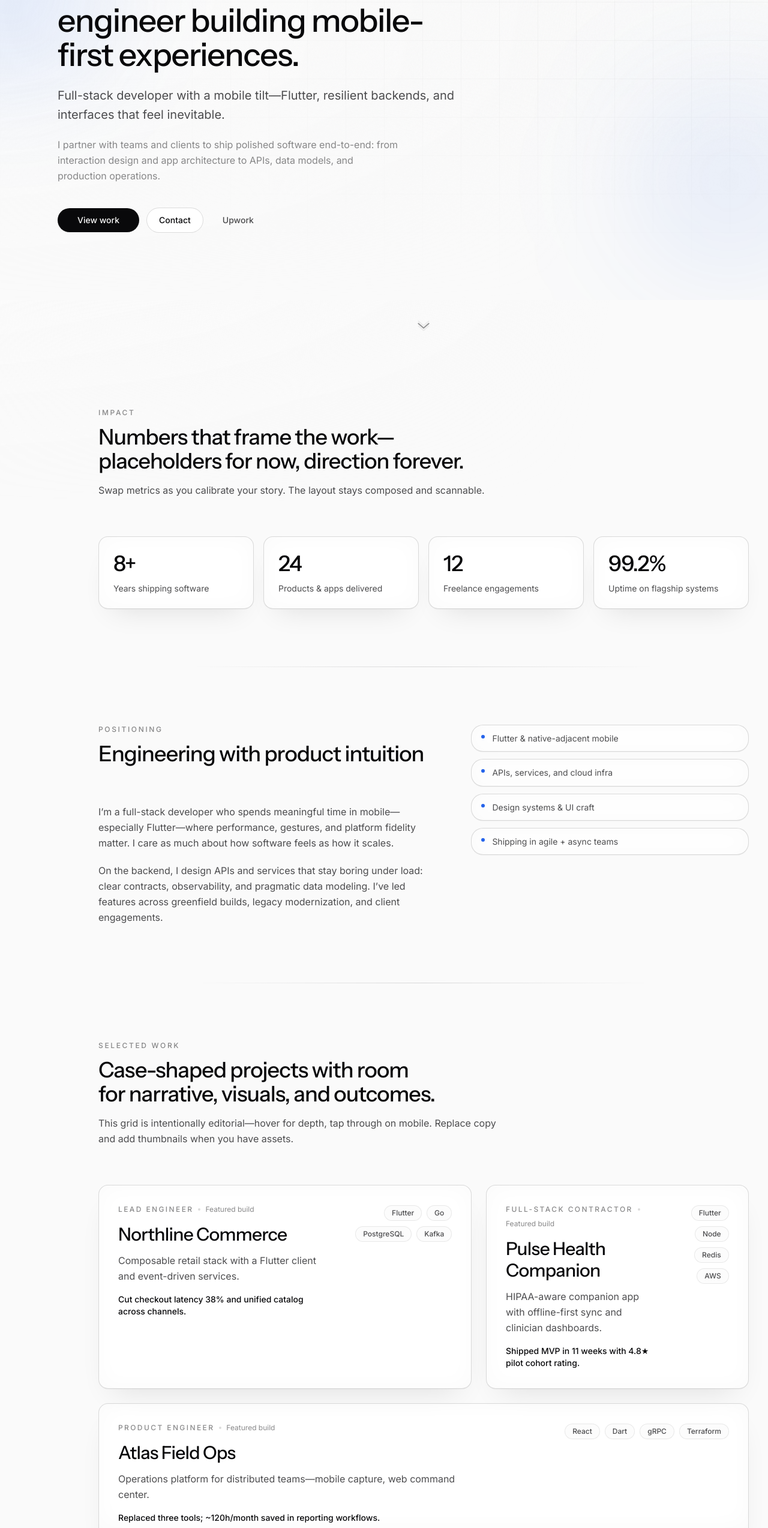
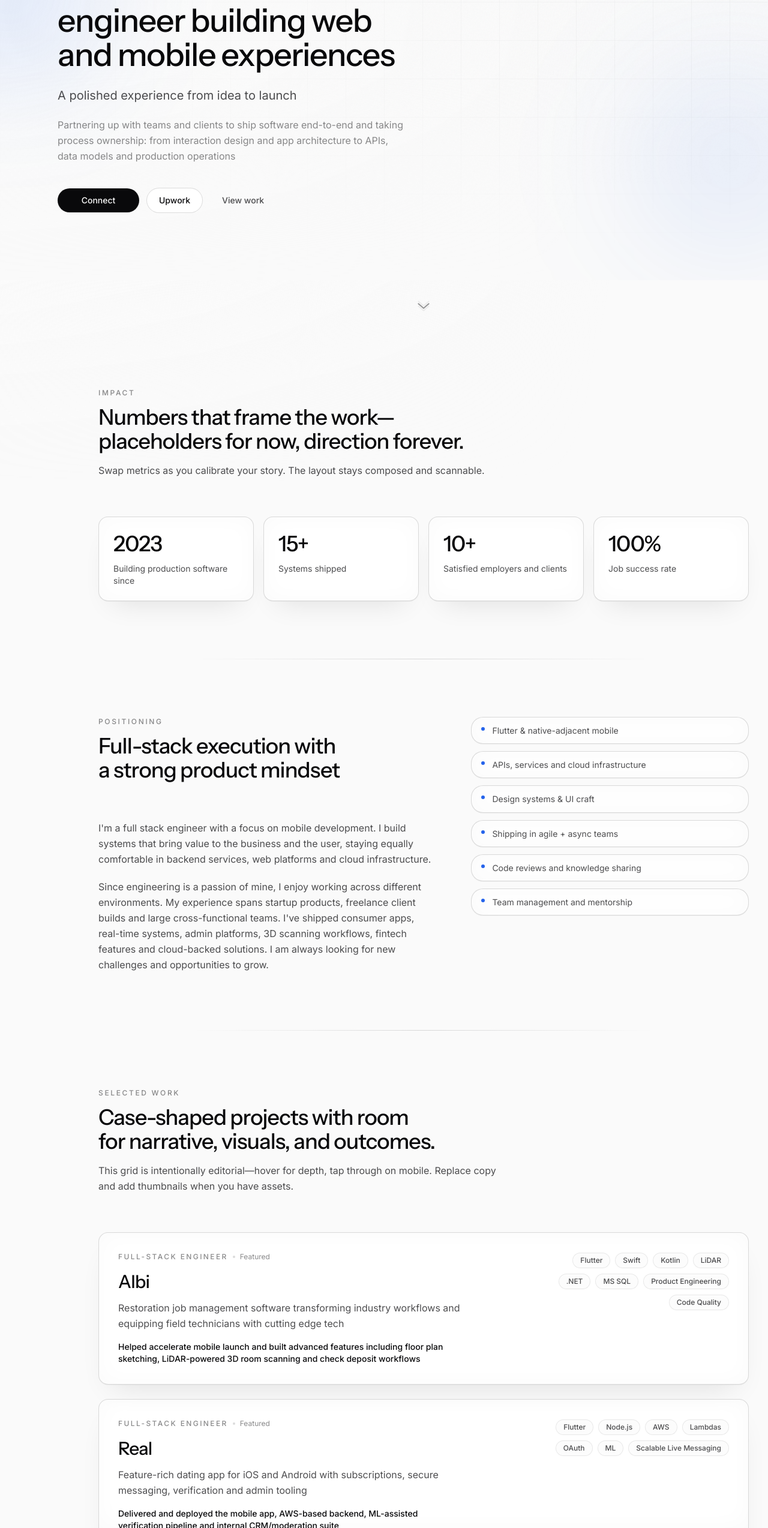
Before and after one commit to Moasfar-Javed/portfolio, a React (Vite) app: page / in a window 1280 px wide. Shown: the part 253-2800 px from the top of the page at 60% size. Built offline with nearby package versions, Linux system fonts and the light colour scheme.

Commit message:
add: main content

```diff
--- a/src/components/layout/SiteFooter.tsx
+++ b/src/components/layout/SiteFooter.tsx
@@ -17,8 +17,7 @@ export function SiteFooter() {
               {siteMeta.name}
             </p>
             <p className="mt-2 max-w-sm text-sm text-fg-muted">
-              Full-stack engineering with a mobile-first lens. Built with React,
-              TypeScript, Tailwind, and motion—swap in your story when ready.
+              Full-stack engineering with experience in more than just development.
             </p>
           </div>
           <motion.ul
@@ -43,8 +42,12 @@ export function SiteFooter() {
           </motion.ul>
         </div>
         <div className="mt-12 flex flex-col gap-3 border-t border-border pt-8 text-xs text-fg-subtle sm:flex-row sm:items-center sm:justify-between">
-          <span>© {year} {siteMeta.name}. All rights reserved.</span>
-          <span className="uppercase tracking-[0.2em]">Craft · Ship · Refine</span>
+          <span>
+            © {year} {siteMeta.name}. All rights reserved.
+          </span>
+          <span className="uppercase tracking-[0.2em]">
+            Engineer · Ship · Refine
+          </span>
         </div>
       </Container>
     </footer>
--- a/src/components/sections/ProjectsSection.tsx
+++ b/src/components/sections/ProjectsSection.tsx
@@ -11,7 +11,11 @@ export function ProjectsSection() {
   const reduce = useReducedMotion();
 
   return (
-    <SectionShell id="work" className="py-20 md:py-24" ariaLabel="Selected work">
+    <SectionShell
+      id="work"
+      className="py-20 md:py-24"
+      ariaLabel="Selected work"
+    >
       <Container>
         <SectionHeader
           eyebrow="Selected work"
@@ -27,7 +31,7 @@ export function ProjectsSection() {
         >
           {projects.map((p, i) => {
             const span =
-              i === 0 ? "lg:col-span-7" : i === 1 ? "lg:col-span-5" : "lg:col-span-12";
+              i === 4 || i === 5 ? "lg:col-span-6" : "lg:col-span-12";
             return (
               <motion.article
                 key={p.name}
@@ -62,8 +66,13 @@ export function ProjectsSection() {
                           <span className="text-xs font-medium uppercase tracking-[0.2em] text-fg-subtle">
                             {p.role}
                           </span>
-                          <span className="h-1 w-1 rounded-full bg-border-strong" aria-hidden />
-                          <span className="text-xs text-fg-subtle">Featured build</span>
+                          <span
+                            className="h-1 w-1 rounded-full bg-border-strong"
+                            aria-hidden
+                          />
+                          <span className="text-xs text-fg-subtle">
+                            Featured
+                          </span>
                         </div>
                         <h3 className="mt-4 font-display text-2xl font-medium tracking-tight text-fg md:text-3xl">
                           {p.name}
@@ -71,7 +80,9 @@ export function ProjectsSection() {
                         <p className="mt-3 text-sm leading-relaxed text-fg-muted md:text-base">
                           {p.summary}
                         </p>
-                        <p className="mt-4 text-sm font-medium text-fg">{p.outcome}</p>
+                        <p className="mt-4 text-sm font-medium text-fg">
+                          {p.outcome}
+                        </p>
                       </div>
                       <ul className="flex flex-wrap gap-2 md:max-w-xs md:justify-end">
                         {p.tags.map((t) => (
--- a/src/data/site.ts
+++ b/src/data/site.ts
@@ -1,9 +1,9 @@
 export type NavItem = { id: string; label: string; href: string };
 
 export const siteMeta = {
-  name: "Moasfar J.",
+  name: "Moasfar Javed",
   shortTitle: "Moasfar J.",
-  tagline: "Full-stack · Flutter-forward",
+  tagline: "Full Stack Software Engineer",
 };
 
 export const navItems: NavItem[] = [
@@ -60,41 +60,46 @@ export const scrollBranchColorsDark: string[] = [
 ];
 
 export const hero = {
-  badge: "Available for freelance · Open to senior roles",
-  headline: "Product-minded engineer building mobile-first experiences.",
-  subhead:
-    "Full-stack developer with a mobile tilt—Flutter, resilient backends, and interfaces that feel inevitable.",
-  body: "I partner with teams and clients to ship polished software end-to-end: from interaction design and app architecture to APIs, data models, and production operations.",
+  badge: "Open to senior roles and freelance opportunities",
+  headline: "Product-minded engineer building web and mobile experiences",
+  subhead: "A polished experience from idea to launch",
+  body: "Partnering up with teams and clients to ship software end-to-end and taking process ownership: from interaction design and app architecture to APIs, data models and production operations",
   ctas: [
-    { label: "View work", href: "#work", variant: "primary" as const },
-    { label: "Contact", href: "#contact", variant: "secondary" as const },
+    {
+      label: "Connect",
+      href: "#contact",
+      variant: "primary" as const,
+    },
     {
       label: "Upwork",
-      href: "https://www.upwork.com/freelancers/~placeholder",
-      variant: "ghost" as const,
+      href: "https://www.upwork.com/freelancers/~01fa3ea99074e483b6?mp_source=share",
+      variant: "secondary" as const,
       external: true,
     },
+    { label: "View work", href: "#work", variant: "ghost" as const },
   ],
 };
 
 export const metrics = [
-  { value: "8+", label: "Years shipping software" },
-  { value: "24", label: "Products & apps delivered" },
-  { value: "12", label: "Freelance engagements" },
-  { value: "99.2%", label: "Uptime on flagship systems" },
+  { value: "2023", label: "Building production software since" },
+  { value: "15+", label: "Systems shipped" },
+  { value: "10+", label: "Satisfied employers and clients" },
+  { value: "100%", label: "Job success rate" },
 ];
 
 export const about = {
-  title: "Engineering with product intuition",
+  title: "Full-stack execution with a strong product mindset",
   paragraphs: [
-    "I’m a full-stack developer who spends meaningful time in mobile—especially Flutter—where performance, gestures, and platform fidelity matter. I care as much about how software feels as how it scales.",
-    "On the backend, I design APIs and services that stay boring under load: clear contracts, observability, and pragmatic data modeling. I’ve led features across greenfield builds, legacy modernization, and client engagements.",
+    "I'm a full stack engineer with a focus on mobile development. I build systems that bring value to the business and the user, staying equally comfortable in backend services, web platforms and cloud infrastructure.",
+    "Since engineering is a passion of mine, I enjoy working across different environments. My experience spans startup products, freelance client builds and large cross-functional teams. I've shipped consumer apps, real-time systems, admin platforms, 3D scanning workflows, fintech features and cloud-backed solutions. I am always looking for new challenges and opportunities to grow.",
   ],
   highlights: [
     "Flutter & native-adjacent mobile",
-    "APIs, services, and cloud infra",
+    "APIs, services and cloud infrastructure",
     "Design systems & UI craft",
     "Shipping in agile + async teams",
+    "Code reviews and knowledge sharing",
+    "Team management and mentorship",
   ],
 };
 
@@ -108,28 +113,92 @@ export type Project = {
 
 export const projects: Project[] = [
   {
-    name: "Northline Commerce",
+    name: "Albi",
     summary:
-      "Composable retail stack with a Flutter client and event-driven services.",
-    role: "Lead engineer",
-    outcome: "Cut checkout latency 38% and unified catalog across channels.",
-    tags: ["Flutter", "Go", "PostgreSQL", "Kafka"],
+      "Restoration job management software transforming industry workflows and equipping field technicians with cutting edge tech",
+    role: "Full-Stack Engineer",
+    outcome:
+      "Helped accelerate mobile launch and built advanced features including floor plan sketching, LiDAR-powered 3D room scanning and check deposit workflows",
+    tags: [
+      "Flutter",
+      "Swift",
+      "Kotlin",
+      "LiDAR",
+      ".NET",
+      "MS SQL",
+      "Product Engineering",
+      "Code Quality",
+    ],
   },
   {
-    name: "Pulse Health Companion",
+    name: "Real",
     summary:
-      "HIPAA-aware companion app with offline-first sync and clinician dashboards.",
-    role: "Full-stack contractor",
-    outcome: "Shipped MVP in 11 weeks with 4.8★ pilot cohort rating.",
-    tags: ["Flutter", "Node", "Redis", "AWS"],
+      "Feature-rich dating app for iOS and Android with subscriptions, secure messaging, verification and admin tooling",
+    role: "Full-stack engineer",
+    outcome:
+      "Delivered and deployed the mobile app, AWS-based backend, ML-assisted verification pipeline and internal CRM/moderation suite",
+    tags: [
+      "Flutter",
+      "Node.js",
+      "AWS",
+      "Lambdas",
+      "OAuth",
+      "ML",
+      "Scalable Live Messaging",
+    ],
   },
   {
-    name: "Atlas Field Ops",
+    name: "PlanetJ",
     summary:
-      "Operations platform for distributed teams—mobile capture, web command center.",
-    role: "Product engineer",
-    outcome: "Replaced three tools; ~120h/month saved in reporting workflows.",
-    tags: ["React", "Dart", "gRPC", "Terraform"],
+      "High concurrency video game betting and live-streaming platform built for real-time interaction and secure transactions",
+    role: "Technical lead",
+    outcome:
+      "Architected a live streaming and betting system with crypto wallet and unity game build integration. Managed a team of developers and communicated with stakeholders",
+    tags: [
+      "React",
+      ".NET",
+      "PostgreSQL",
+      "AWS",
+      "WebSockets",
+      "IVS Broadcast",
+      "Blockchain",
+      "Crypto",
+    ],
+  },
+  {
+    name: "TrainerJOE",
+    summary:
+      "Multi-platform fitness coaching ecosystem with web, presentation tooling, admin systems and cloud-hosted backend services.",
+    role: "Full-stack engineer",
+    outcome:
+      "Built workout presentation tools, admin analytics and a customizable training instruction presentationplatform",
+    tags: [
+      "React",
+      "Flutter Web",
+      ".NET",
+      "MS SQL",
+      "AWS",
+      "Data Sync",
+      "Performance Budgets",
+    ],
+  },
+  {
+    name: "Prints on Pendants",
+    summary:
+      "Cross-platform app for securely capturing and storing images, handwriting and fingerprints for custom jewelry workflows.",
+    role: "Full-stack engineer",
+    outcome:
+      "Built the mobile app, ML-backed scanning pipeline and AWS microservices for secure biometric data processing.",
+    tags: ["Flutter", "Node.js", "Model", "ML"],
+  },
+  {
+    name: "WARRIOR Adventures",
+    summary:
+      "Team-based adventure platform featuring live location, navigation, real-time gameplay and coordinated backend.",
+    role: "Mobile engineer",
+    outcome:
+      "Developed the Flutter app and Node.js backend services for live tracking, leaderboards and team coordination.",
+    tags: ["Flutter", "Node.js", "Real-time", "Maps", "Mobile"],
   },
 ];
 
@@ -143,36 +212,44 @@ export type ExperienceItem = {
 
 export const experience: ExperienceItem[] = [
   {
-    period: "2023 — Present",
-    title: "Senior Product Engineer",
-    org: "Lumen Apps Studio",
+    period: "Sep 2025 — Present",
+    title: "Full Stack Mobile Engineer",
+    org: "Albiware LLC",
     kind: "full-time",
     description:
-      "Own mobile surfaces in Flutter, partner on API design, and mentor on performance budgets and release hygiene.",
+      "Build and scale product features across mobile, backend, and web systems. Contributed to mobile launch velocity, advanced room tooling, LiDAR-based 3D scanning, check deposit workflows, backend architecture, testing, documentation and developer mentorship",
   },
   {
-    period: "2021 — 2023",
-    title: "Full-stack Engineer (Contract)",
-    org: "Northline Labs",
+    period: "Jul 2024 — Jun 2025",
+    title: "Flutter Developer",
+    org: "Tech Hub",
+    kind: "full-time",
+    description:
+      "Led end-to-end development of Rezerve from architecture to production, integrated external services and APIs, and maintained multiple legacy applications while shipping new features",
+  },
+  {
+    period: "Sep 2023 — Jul 2024",
+    title: "Junior Flutter Developer",
+    org: "Tech Hub",
+    kind: "full-time",
+    description:
+      "Delivered production-ready mobile apps including Primecar, Cookease and Silver Coin while collaborating closely with design, QA and stakeholders on large-scale app development",
+  },
+  {
+    period: "Jul 2023 — Sep 2023",
+    title: "Flutter Intern",
+    org: "Tech Hub",
     kind: "contract",
     description:
-      "Built retailer-facing SDKs, hardened payment flows, and introduced tracing across critical services.",
+      "Improved Flutter app stability and performance by resolving bugs, supporting maintenance work and helping scale codebases for better user experience and reliability",
   },
   {
-    period: "2019 — Present",
-    title: "Independent Consultant",
-    org: "Freelance / Upwork",
+    period: "",
+    title: "Independent Freelance Engineer",
+    org: "Upwork & Direct Clients",
     kind: "freelance",
     description:
-      "Embedded with startups and product teams—discovery workshops, scoped MVPs, and long-term retainers.",
-  },
-  {
-    period: "2017 — 2021",
-    title: "Mobile & Backend Engineer",
-    org: "Riverstack",
-    kind: "full-time",
-    description:
-      "Shipped consumer apps end-to-end; established CI/CD, feature flags, and crash analytics baselines.",
+      "Partner with startups and international clients to design, build and launch mobile apps, admin systems, cloud backends, real-time platforms and MVPs across industries including fitness, gaming, ecommerce, health and consumer products",
   },
 ];
 
@@ -183,70 +260,87 @@ export const skillGroups: SkillGroup[] = [
     title: "Mobile",
     items: [
       "Flutter",
-      "Dart",
-      "iOS awareness",
-      "Android tooling",
-      "App Store flow",
+      "Swift",
+      "Kotlin",
+      "Local DB",
+      "Push Notifications",
+      "Camera",
+      "Bluetooth",
+      "Background Jobs",
     ],
   },
   {
-    title: "Frontend",
-    items: ["React", "TypeScript", "Next.js", "Design tokens", "Motion & a11y"],
-  },
-  {
     title: "Backend",
-    items: ["Node.js", "Go", "REST & gRPC", "AuthN/Z", "Background jobs"],
+    items: [
+      "Node.js",
+      ".NET",
+      "REST APIs",
+      "WebSockets",
+      "Authentication",
+      "Data Sync",
+      "Performance Budgets",
+    ],
   },
   {
     title: "Data & infra",
-    items: ["PostgreSQL", "Redis", "Docker", "AWS & GCP basics", "Terraform"],
+    items: [
+      "Cloudflare",
+      "Docker",
+      "MS Azure",
+      "AWS",
+      "Lambda",
+      "Queues",
+      "PostgreSQL",
+      "MS SQL",
+      "Fire/Supa base",
+    ],
   },
   {
-    title: "Tools",
-    items: ["Git", "GitHub Actions", "Figma", "Linear", "Observability stacks"],
+    title: "Tools & delivery",
+    items: ["GitHub", "Gitlab", "Bitbucket", "Jira", "CI/CD", "AI Code Gen"],
   },
 ];
 
 export const freelance = {
-  title: "Trusted on Upwork and direct engagements",
-  body: "I’ve partnered with founders, agencies, and product leads on scoped builds and ongoing retainers. Expect crisp communication, proactive ownership, and code you can hand off without regret.",
+  title: "Freelance engineering for ambitious product teams",
+  body: "I've partnered with founders, agencies and product leads on systems. Expect crisp communication, proactive ownership and code you can hand off without regret.",
   cta: {
     label: "View Upwork profile",
-    href: "https://www.upwork.com/freelancers/~placeholder",
+    href: "https://www.upwork.com/freelancers/~01fa3ea99074e483b6?mp_source=share",
   },
   bullets: [
-    "Fixed-scope MVPs and phased roadmaps",
-    "Code reviews, audits, and performance passes",
-    "Documentation that survives the handoff",
+    "End-to-end MVPs and production app delivery",
+    "Mobile, backend and admin development",
+    "Scalable systems and handoff-ready code",
   ],
 };
 
 export const testimonials = [
   {
     quote:
-      "Shipped faster than our internal team thought possible—without sacrificing polish. Communication was surgical.",
-    name: "Elena M.",
-    role: "Product lead, B2B SaaS",
+      "I can't recommend Moasfar enough. I required some software built and was able to provide a detailed scope which was quickly disseminated and understood without any further clarity needed.",
+    name: "Dan Wolfe",
+    role: "Founder, CBC",
   },
   {
     quote:
-      "The rare engineer who sketches the UX implication before writing the endpoint. Our Flutter app finally feels native.",
-    name: "Jordan K.",
-    role: "Founder, health startup",
+      "I really enjoyed working with Moasfar. He's a great person friendly, professional and an excellent problem solver. He played an essential role on my team and was a big part of getting the product to where it is today.",
+    name: "Jill McFadden",
+    role: "Founder, Real Dating",
   },
 ];
 
 export const contact = {
-  title: "Let’s build something refined.",
+  title: "Let’s build something meaningful",
   subtitle:
-    "Tell me about the product, the constraints, and the timeline. I’ll respond with a clear plan—not a generic pitch.",
-  email: "hello@yourdomain.com",
+    "Tell me about the product, the constraints, and the timeline. I'll respond with a clear plan, not a generic pitch",
+  email: "contact@moasfar.com",
   socials: [
-    { label: "GitHub", href: "https://github.com/placeholder" },
-    { label: "LinkedIn", href: "https://linkedin.com/in/placeholder" },
+    { label: "GitHub", href: "https://github.com/Moasfar-Javed" },
+    { label: "LinkedIn", href: "https://www.linkedin.com/in/moasfar-javed/" },
     {
-      label: "Upwork",
-      href: "https://www.upwork.com/freelancers/~placeholder",
+      label: "PDF Resume",
+      href: "https://drive.google.com/file/d/16nTja22B5EdeLdA04x8uV83q4PWj0dZd/view?usp=sharing",
     },
   ],
 };
```
